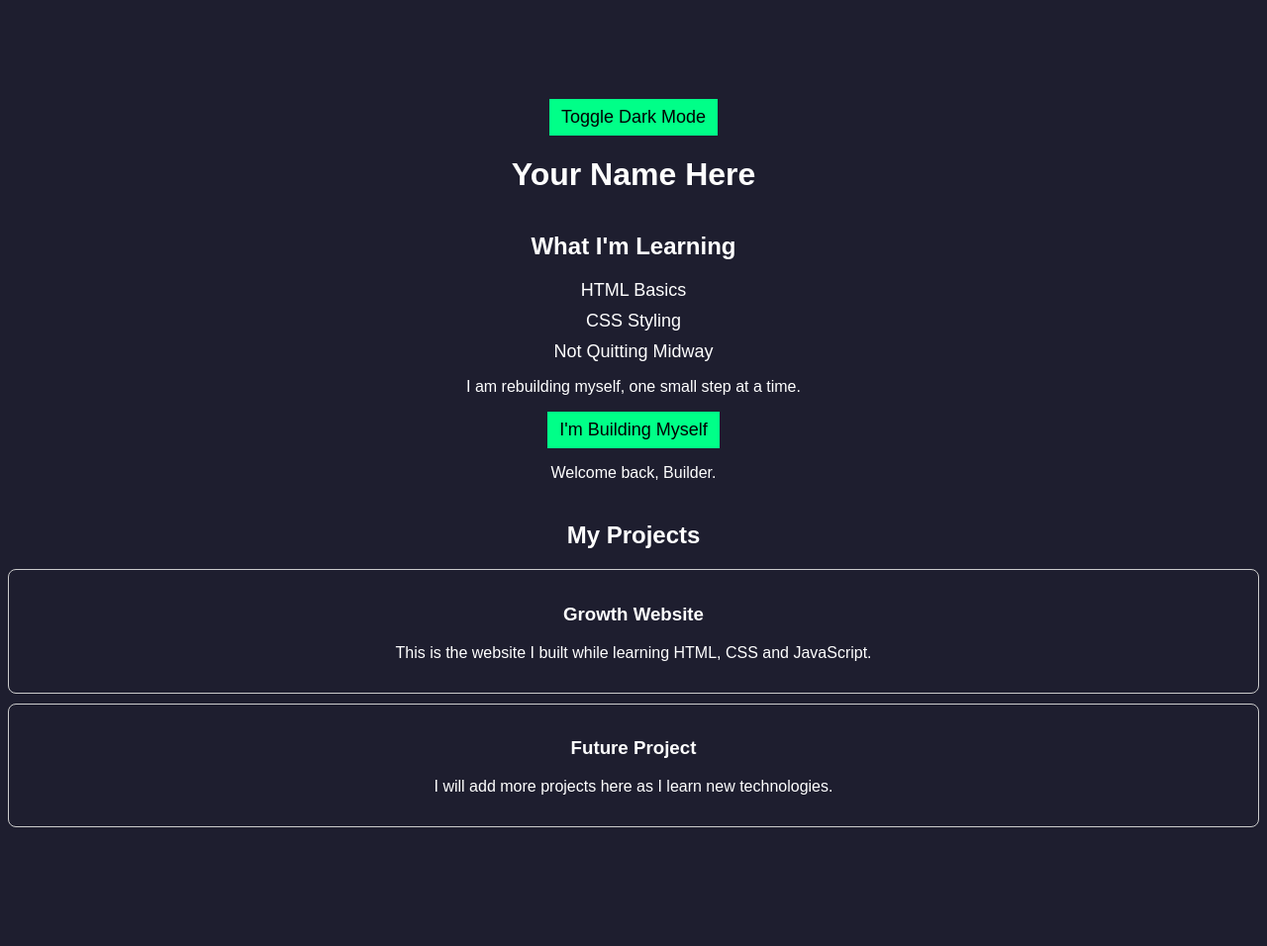
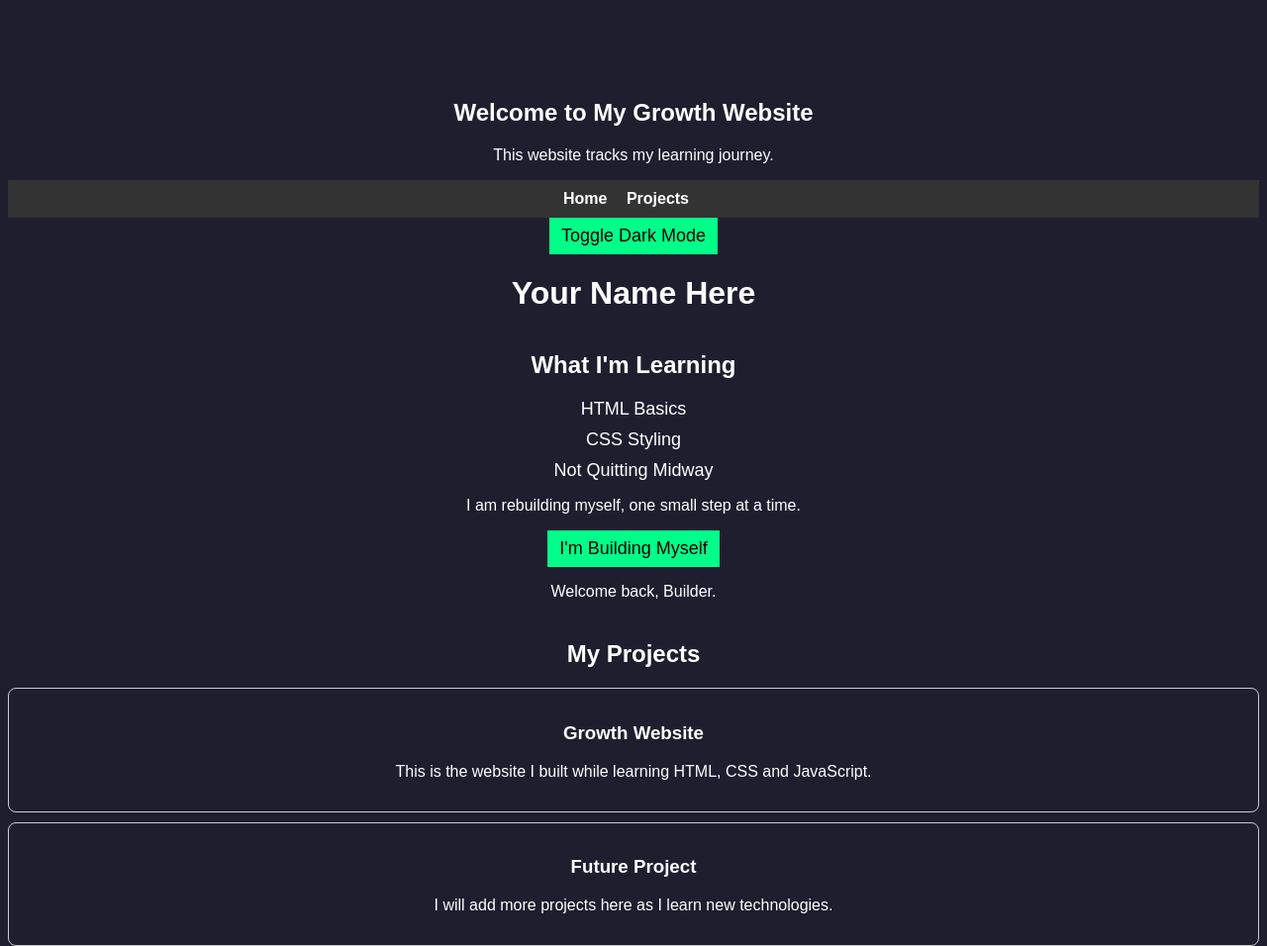
Before and after one commit to anmolkumar160805-pixel/simple1, a plain HTML site: page index.html in a window 1280 px wide. Shown: the whole page at 99% size. Before the commit the page ends 844 px from the top, so only its background shows below. Drawn offline with Linux system fonts and the light colour scheme.

Commit message:
added navigation bar

```diff
--- a/cs/one.css
+++ b/cs/one.css
@@ -31,6 +31,7 @@ li {
 button {
     padding: 15px 30px;
     font-size: 18px;
+
 }
 @media (max-width: 600px) {
   body {
@@ -60,3 +61,18 @@ button {
   margin-top: 10px;
   border-radius: 8px;
 }
+ nav {
+  background-color: #333;
+  padding: 10px;
+}
+
+nav a {
+  color: white;
+  margin-right: 15px;
+  text-decoration: none;
+  font-weight: bold;
+}
+
+nav a:hover {
+  text-decoration: underline;
+}
--- a/index.html
+++ b/index.html
@@ -2,11 +2,19 @@
 <html>
 <head>
     <meta name="viewport" content="width=device-width, initial-scale=1.0">
-    <title>My Growth Journey</title>
+    <title>My Growth Journey</title><section id="home">
+  <h1>Welcome to My Growth Website</h1>
+  <p>This website tracks my learning journey.</p>
+</section>
+
   <link rel="stylesheet" href="cs/one.css">
 </head>
 
 <body>
+    <nav>
+  <a href="#home">Home</a>
+  <a href="#projects">Projects</a>
+</nav>
 <button id="theme-toggle">Toggle Dark Mode</button>
     <h1>Your Name Here</h1>
     <h2>What I'm Learning</h2>
```
